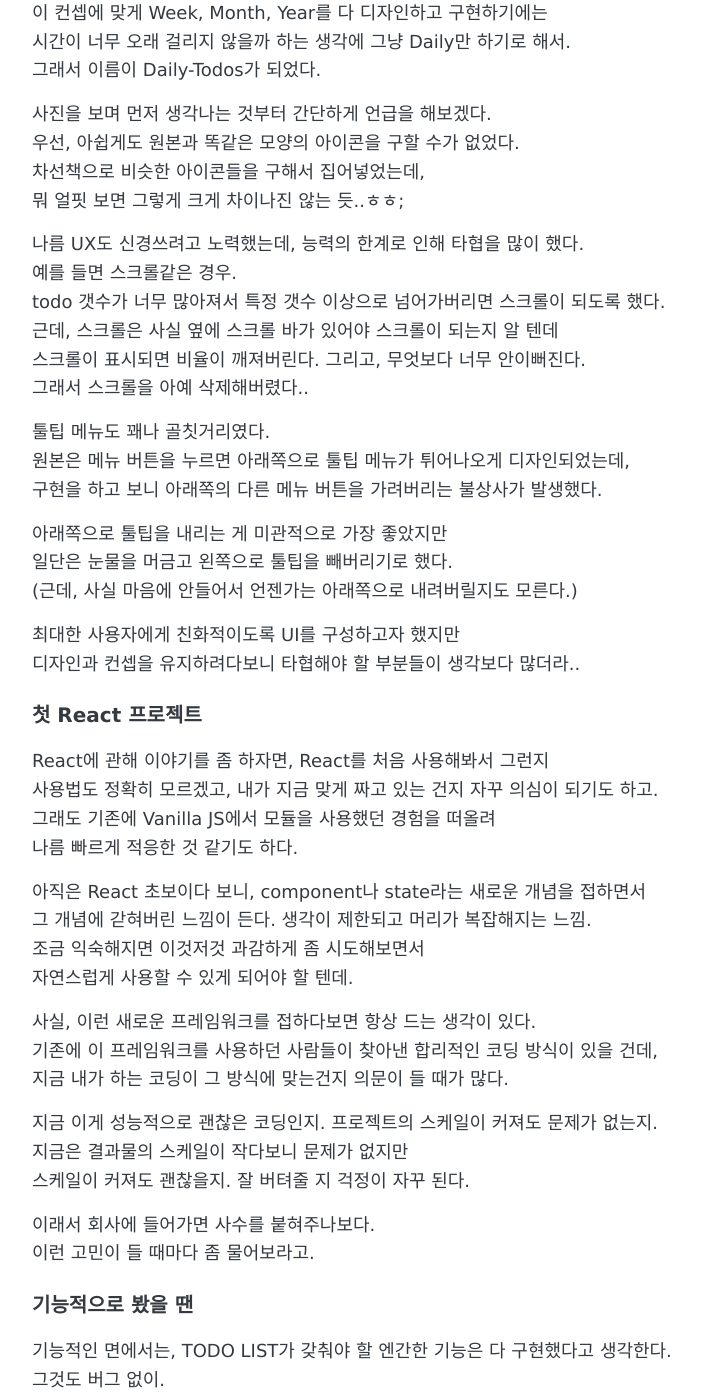
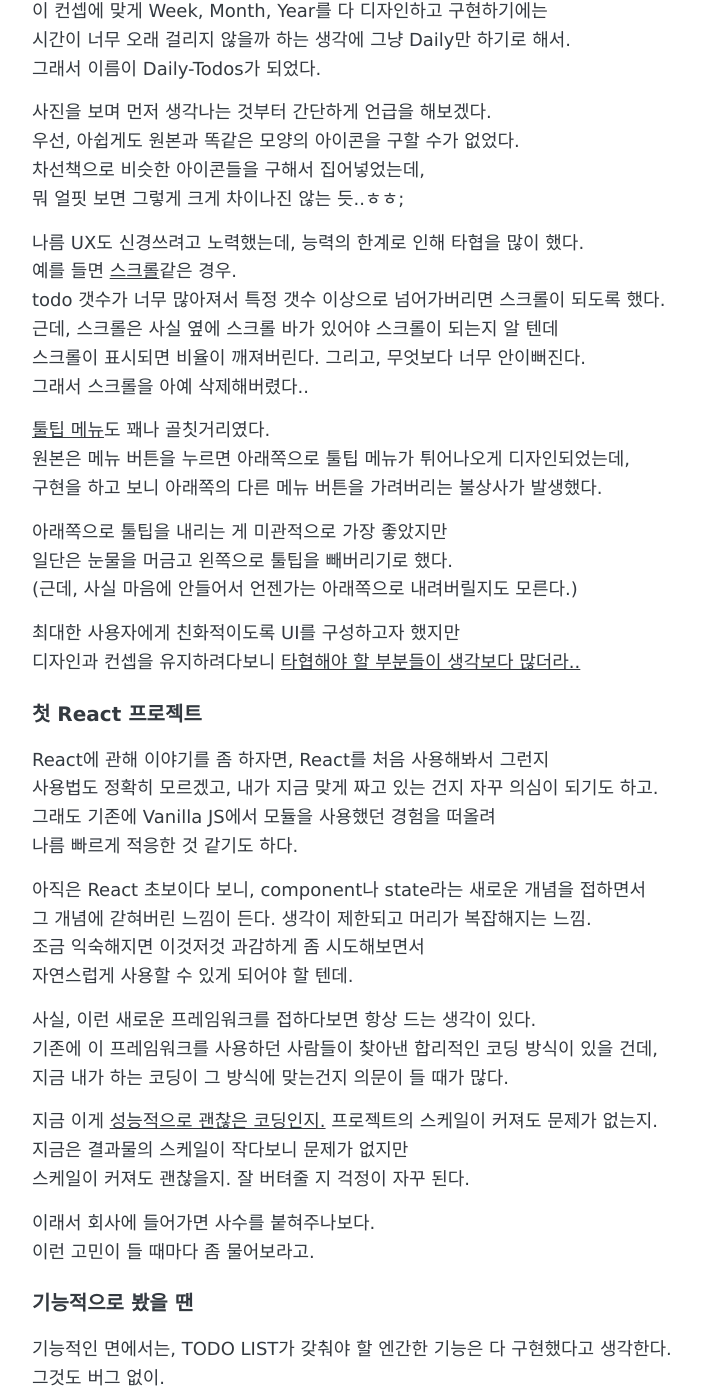
Before and after one commit to iborymagic/iborymagic.github.io, a Jekyll site: the page built from _posts/2020-07-01-React-preactice-todo.md, in a window 1280 px wide and 1400 px high, scrolled down 1515 px. Shown: the whole window, without its empty margins (248-949 px from the left). Built offline with Jekyll 4.4.1, drawn with Linux system fonts in a browser that asks for light colours; some of the changed text lies outside the part shown.

Commit message:
07-01 mod2

````diff
--- a/_posts/2020-07-01-React-preactice-todo.md
+++ b/_posts/2020-07-01-React-preactice-todo.md
@@ -15,7 +15,7 @@ React를 이용해서 뭐라도 만들어봐야겠다는 생각이 들었다.
 
 내 성격상 똑같은 걸 두 번 하기 싫어할 게 뻔하기 때문에
 이왕 TODO LIST를 만들기로 결심한 거,
-내가 할 수 있는 한 최대한 고퀄리티의 TODO LIST를 만들어보자는 생각이 들었다.
+내가 할 수 있는 한 <u>최대한 고퀄리티의 TODO LIST</u>를 만들어보자는 생각이 들었다.
 
 예전에 Dribbble에서 [이지혜](http://jihyeleee.com/)님이 디자인하신 [TODO LIST](https://dribbble.com/shots/3384144-Hello-Dribbble)가
 엄청 괜찮은 것 같아서 좋아요를 눌러놨던 적이 있다.
@@ -30,7 +30,7 @@ TODO LIST를 만들어야겠다는 생각을 하자마자 기억이 번뜩 떠
 감사하게도 너무나 흔쾌히 허락을 해주셔서 작업을 신속하게 시작할 수 있었다.
 
 ![img1](../img/jihyeleee todolist.png)
-###### 좌측이 원본, 우측이 결과물.
+<small>좌측이 원본, 우측이 결과물.</small>
 
 이름을 Daily-Todos로 정한 이유는..
 원본의 디자인 상단에 보면 Day, Week, Month, Year로 기능이 나눠져 있다.
@@ -45,13 +45,13 @@ TODO LIST를 만들어야겠다는 생각을 하자마자 기억이 번뜩 떠
 뭐 얼핏 보면 그렇게 크게 차이나진 않는 듯..ㅎㅎ;
 
 나름 UX도 신경쓰려고 노력했는데, 능력의 한계로 인해 타협을 많이 했다.
-예를 들면 스크롤같은 경우.
+예를 들면 <u>스크롤</u>같은 경우.
 todo 갯수가 너무 많아져서 특정 갯수 이상으로 넘어가버리면 스크롤이 되도록 했다.
 근데, 스크롤은 사실 옆에 스크롤 바가 있어야 스크롤이 되는지 알 텐데
 스크롤이 표시되면 비율이 깨져버린다. 그리고, 무엇보다 너무 안이뻐진다.
 그래서 스크롤을 아예 삭제해버렸다..
 
-툴팁 메뉴도 꽤나 골칫거리였다.
+<u>툴팁 메뉴</u>도 꽤나 골칫거리였다.
 원본은 메뉴 버튼을 누르면 아래쪽으로 툴팁 메뉴가 튀어나오게 디자인되었는데,
 구현을 하고 보니 아래쪽의 다른 메뉴 버튼을 가려버리는 불상사가 발생했다.
 
@@ -60,7 +60,7 @@ todo 갯수가 너무 많아져서 특정 갯수 이상으로 넘어가버리면
 (근데, 사실 마음에 안들어서 언젠가는 아래쪽으로 내려버릴지도 모른다.)
 
 최대한 사용자에게 친화적이도록 UI를 구성하고자 했지만
-디자인과 컨셉을 유지하려다보니 타협해야 할 부분들이 생각보다 많더라..
+디자인과 컨셉을 유지하려다보니 <u>타협해야 할 부분들이 생각보다 많더라..</u>
 
 ### 첫 React 프로젝트
 React에 관해 이야기를 좀 하자면, React를 처음 사용해봐서 그런지
@@ -77,7 +77,7 @@ React에 관해 이야기를 좀 하자면, React를 처음 사용해봐서 그
 기존에 이 프레임워크를 사용하던 사람들이 찾아낸 합리적인 코딩 방식이 있을 건데,
 지금 내가 하는 코딩이 그 방식에 맞는건지 의문이 들 때가 많다.
 
-지금 이게 성능적으로 괜찮은 코딩인지. 프로젝트의 스케일이 커져도 문제가 없는지.
+지금 이게 <u>성능적으로 괜찮은 코딩인지.</u> 프로젝트의 스케일이 커져도 문제가 없는지.
 지금은 결과물의 스케일이 작다보니 문제가 없지만
 스케일이 커져도 괜찮을지. 잘 버텨줄 지 걱정이 자꾸 된다.
 
@@ -95,7 +95,7 @@ id는 CRUD의 Delete를 구현하는 데에 필요했다.
 두 개의 항목이 있을 경우, 의도치 않게 둘을 동시에 삭제하는 경우가 생겨버린다.
 
 이를 방지하기 위해 처음에 생각했던 것은
-배열의 마지막 요소가 가진 id에 1을 더해주는 것.
+<u>배열의 마지막 요소가 가진 id에 1을 더해주는 것.</u>
 그러면 무조건 마지막으로 들어온 요소에 1이 더해지기 때문에
 절대로 중복될 일이 없을거라 생각했다.
 ```javascript
@@ -108,7 +108,7 @@ pin으로 고정하는 기능을 넣으면 배열의 순서가 바뀌어버리
 그래서 중복되는 id가 발생했다.
 
 이에 대한 해결책으로 발견한 두 번째 방법은 바로
-랜덤 함수를 이용하는 방법.
+<u>랜덤 함수를 이용하는 방법.</u>
 ```javascript
 const newID = Math.random().toString(36).substr(2, 9);
 ```
@@ -118,7 +118,7 @@ const newID = Math.random().toString(36).substr(2, 9);
 소름이 돋았다 아주 그냥
 
 ![img2](../img/todolist2.png)
-###### 테스트 단계라 디자인이 좀 다르다.
+<small>테스트 단계라 디자인이 좀 다르다.</small>
 
 pin기능은 마지막에 버그를 발견해서 조금 머리가 아팠다.
 사실 뭐 그렇게 복잡한 건 아니었지만, 그냥 배포하기 직전에 발견되니까
````
Also changed, not shown: other parts of _posts/2020-07-01-React-preactice-todo.md (+1 -0 lines).
